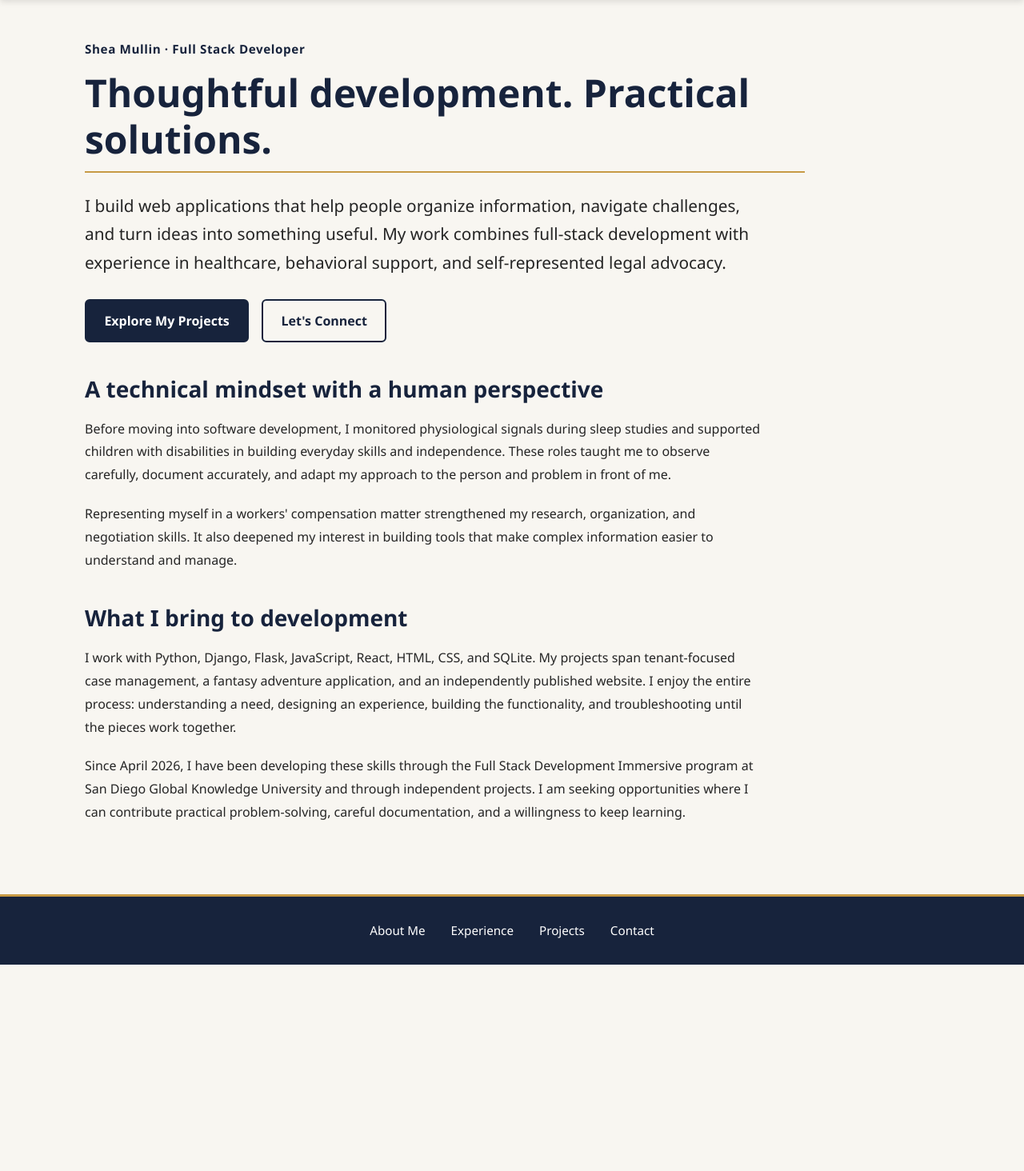
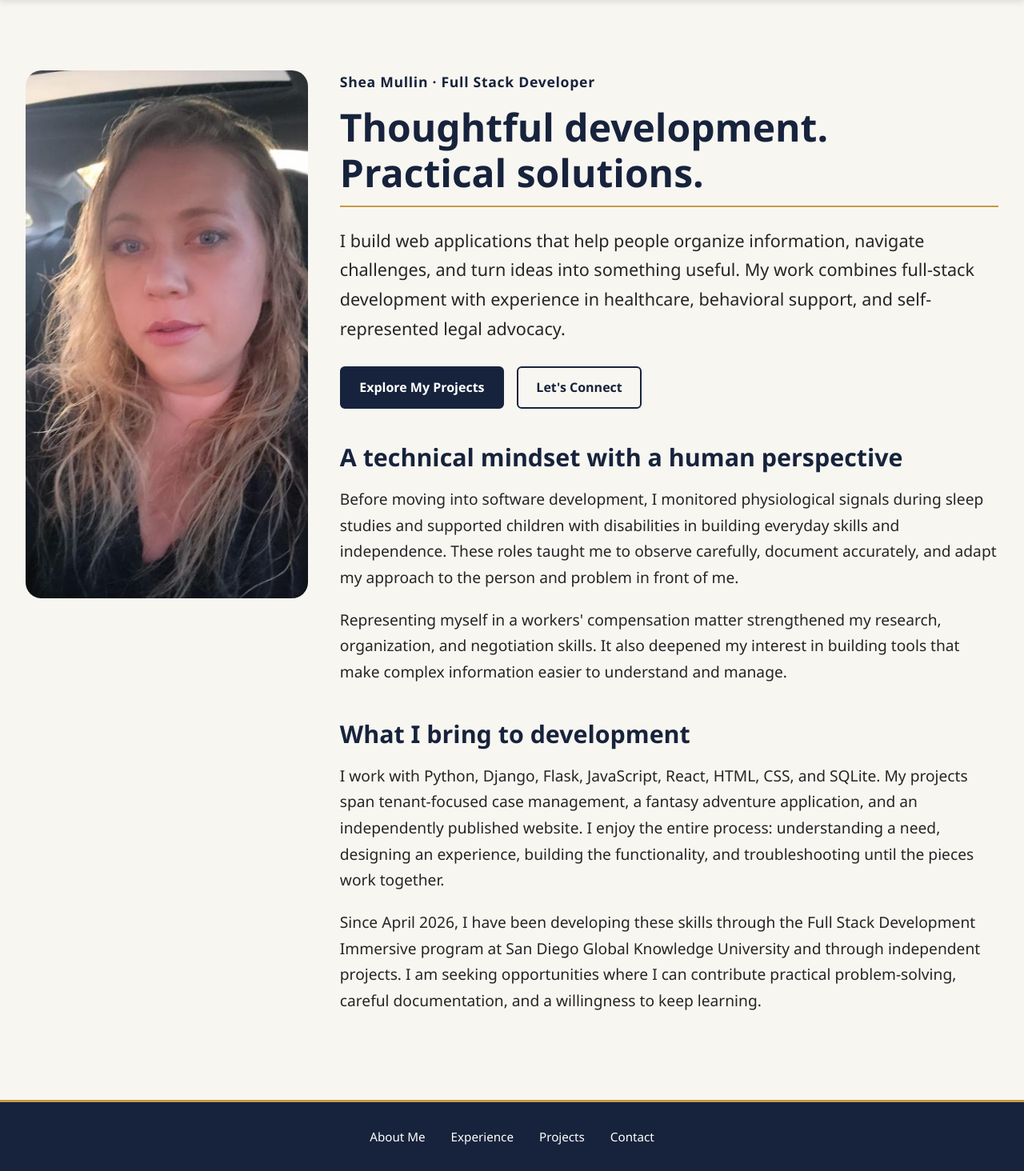
Before and after one commit to Sheamelissa89/117Project, a Django app: page / in a window 1280 px wide. Shown: the part 85-1549 px from the top of the page at 80% size. Before the commit the page ends 1291 px from the top, so only its background shows below. Run offline with Django 5.2, Linux system fonts and the light colour scheme.

Commit message:
Final Report Completion

```diff
--- a/static/css/section.css
+++ b/static/css/section.css
@@ -383,3 +383,148 @@ form select:focus {
     text-decoration: underline;
     text-underline-offset: 3px;
 }
+/* ---------- About Me Photo Layout ---------- */
+
+.about-layout {
+    display: grid;
+    grid-template-columns: 240px minmax(0, 1fr);
+    align-items: start;
+    gap: 40px;
+    width: 100%;
+    max-width: 1100px;
+    margin: 0 auto;
+    padding: 40px 24px;
+    box-sizing: border-box;
+}
+
+.about-photo .profile-photo {
+    display: block;
+    width: 100%;
+    max-width: 240px;
+    height: auto;
+    margin: 0;
+    border-radius: 16px;
+}
+
+.about-layout .about-section {
+    width: 100%;
+    min-width: 0;
+    max-width: none;
+    margin: 0;
+    padding: 0;
+}
+
+@media (max-width: 700px) {
+    .about-layout {
+        grid-template-columns: 1fr;
+        gap: 24px;
+        padding: 24px 16px;
+    }
+
+    .about-photo {
+        width: 200px;
+        margin: 0 auto;
+    }
+}
+.about-section > p {
+    font-size: 1.05rem;
+}
+
+.about-section .about-lead {
+    font-size: clamp(1.1rem, 2vw, 1.3rem);
+}
+/* Larger photo that follows the text while scrolling */
+@media (min-width: 701px) {
+    .about-layout {
+        grid-template-columns: 300px minmax(0, 1fr);
+    }
+
+    .about-photo {
+        position: sticky;
+        top: 100px;
+        align-self: start;
+    }
+
+    .about-photo .profile-photo {
+        width: 100%;
+        max-width: 300px;
+    }
+}
+@media (min-width: 701px) {
+    .about-layout {
+        grid-template-columns: 340px minmax(0, 1fr);
+    }
+
+    .about-photo {
+        display: flex;
+        justify-content: center;
+        position: sticky;
+        top: 100px;
+        align-self: start;
+    }
+
+    .about-photo .profile-photo {
+        width: 300px;
+        max-width: 100%;
+        height: 450px;
+        object-fit: cover;
+        object-position: center;
+        border-radius: 16px;
+    }
+}
+@media (min-width: 1000px) {
+    .about-layout {
+        position: relative;
+        left: 50%;
+        transform: translateX(-50%);
+
+        width: min(1400px, calc(100vw - 64px));
+        max-width: none;
+        margin: 0;
+        padding: 40px 0;
+
+        grid-template-columns: minmax(0, 1fr) minmax(0, 1fr);
+        gap: 60px;
+    }
+
+    .about-photo {
+        display: flex;
+        justify-content: center;
+        align-self: start;
+        position: sticky;
+        top: 100px;
+        width: 100%;
+        margin: 0;
+    }
+
+    .about-photo .profile-photo {
+        width: 440px;
+        max-width: 100%;
+        height: 660px;
+        object-fit: cover;
+        object-position: center;
+        border-radius: 20px;
+    }
+}
+.about-layout .about-section > p {
+    font-size: 1.2rem;
+    line-height: 1.7;
+}
+
+.about-layout .about-section .about-lead {
+    font-size: 1.35rem;
+}
+
+.about-layout .about-section .about-eyebrow {
+    font-size: 1.1rem;
+}
+
+.about-layout .about-section > h2 {
+    font-size: 1.9rem;
+}
+@media (min-width: 1000px) {
+    .about-layout {
+        grid-template-columns: minmax(0, 3fr) minmax(0, 7fr);
+        gap: 40px;
+    }
+}
--- a/templates/pages/about_me.html
+++ b/templates/pages/about_me.html
@@ -1,8 +1,18 @@
 {% extends 'base.html' %}
+{% load static %}
 
 {% block title %}Shea Mullin | Full Stack Developer{% endblock title %}
 
 {% block content %}
+
+<div class="about-layout">
+    <div class="about-photo">
+        <img
+            src="{% static 'images/selfie.jpg' %}"
+            alt="Shea Mullin"
+            class="profile-photo"
+        >
+    </div>
 
     <section class="about-section">
         <p class="about-eyebrow">Shea Mullin · Full Stack Developer</p>
@@ -63,5 +73,6 @@
             to keep learning.
         </p>
     </section>
+</div>
 
 {% endblock content %}
```
Also changed, not shown: static/images/selfie.jpg (added). Lines whose indentation alone changed are shown as unchanged.
